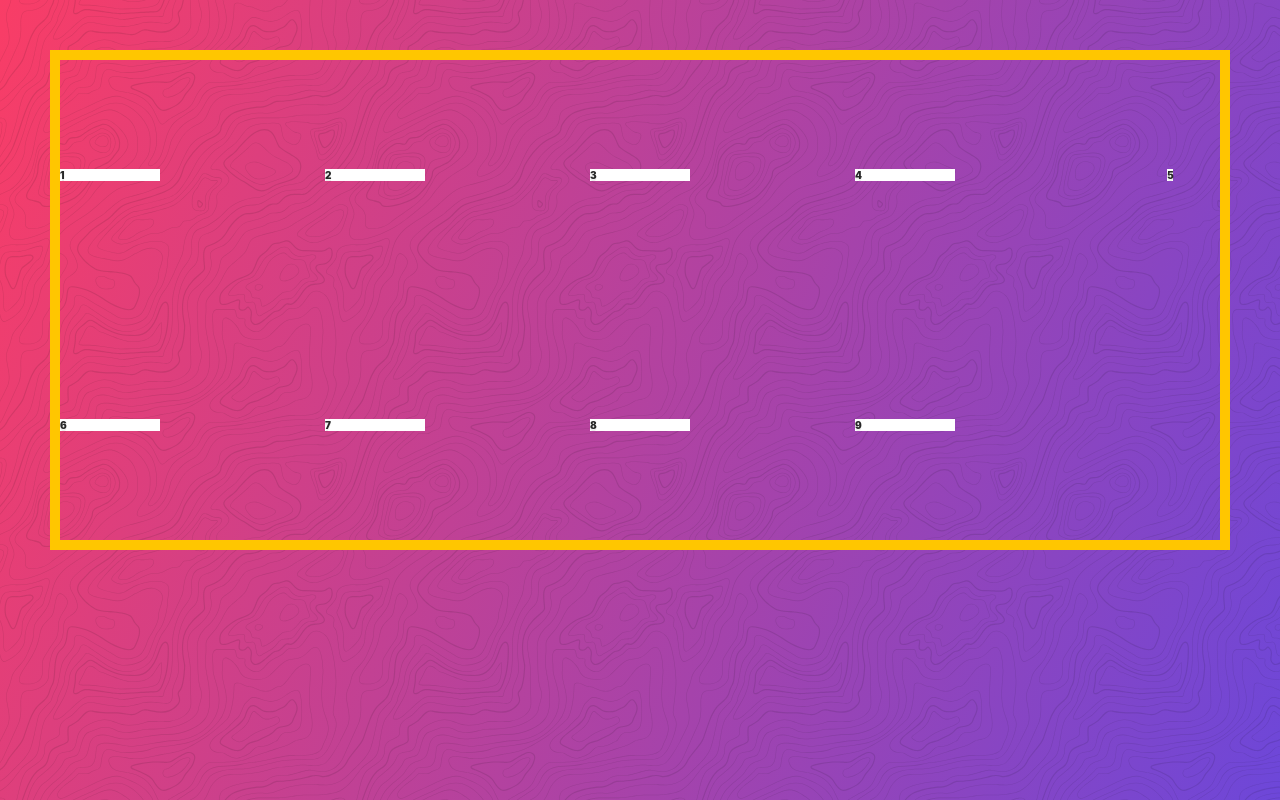
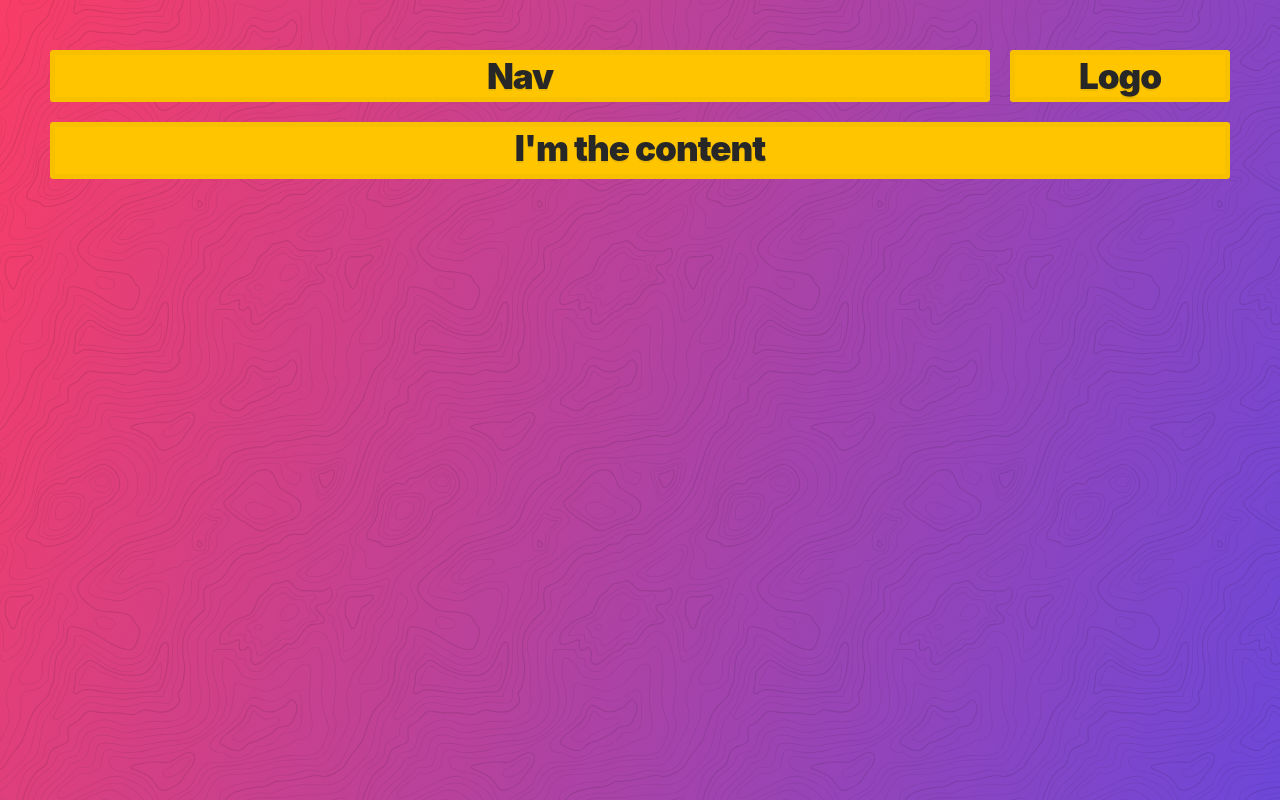
Before and after one commit to glitchedmob/wesbos-cssgrid, a website: page index.html in a window 1280 px wide. Drawn offline with Linux system fonts and the light colour scheme.

Commit message:
Actually, this was lesson 18

```diff
--- a/index.html
+++ b/index.html
@@ -9,36 +9,32 @@
 </head>
 <body>
 	<div class="container">
-		<div class="itm itm1">1</div>
-		<div class="itm itm2">2</div>
-		<div class="itm itm3">3</div>
-		<div class="itm itm4">4</div>
-		<div class="itm itm5">5</div>
-		<div class="itm itm6">6</div>
-		<div class="itm itm7">7</div>
-		<div class="itm itm8">8</div>
-		<div class="itm itm9">9</div>
+		<div class="item logo">Logo</div>
+		<div class="item nav">Nav</div>
+		<div class="item content">
+			<p>I'm the content</p>
+		</div>
 	</div>
 	<style>
 		.container {
 			display: grid;
 			grid-gap: 20px;
-			height: 500px;
-			grid-template-columns: repeat(5, 100px );
-			border: 10px solid var(--yellow);
-			justify-items: stretch;
-			align-items: center;
-			justify-content: space-between;
-			align-content: space-around;
+			grid-template-columns: repeat(10, 1fr)
 		}
 
-		.itm {
-			background: white;
+		.logo {
+			grid-column: span 2;
+			order: 2;
 		}
 
-		.itm5 {
-			justify-self: center;
-			align-self: stretch;
+		.nav {
+			grid-column: span 8;
+			order: 1;
+		}
+
+		.content {
+			grid-column: 1 / -1;
+			order: 3;
 		}
 	</style>
 </body>
```
